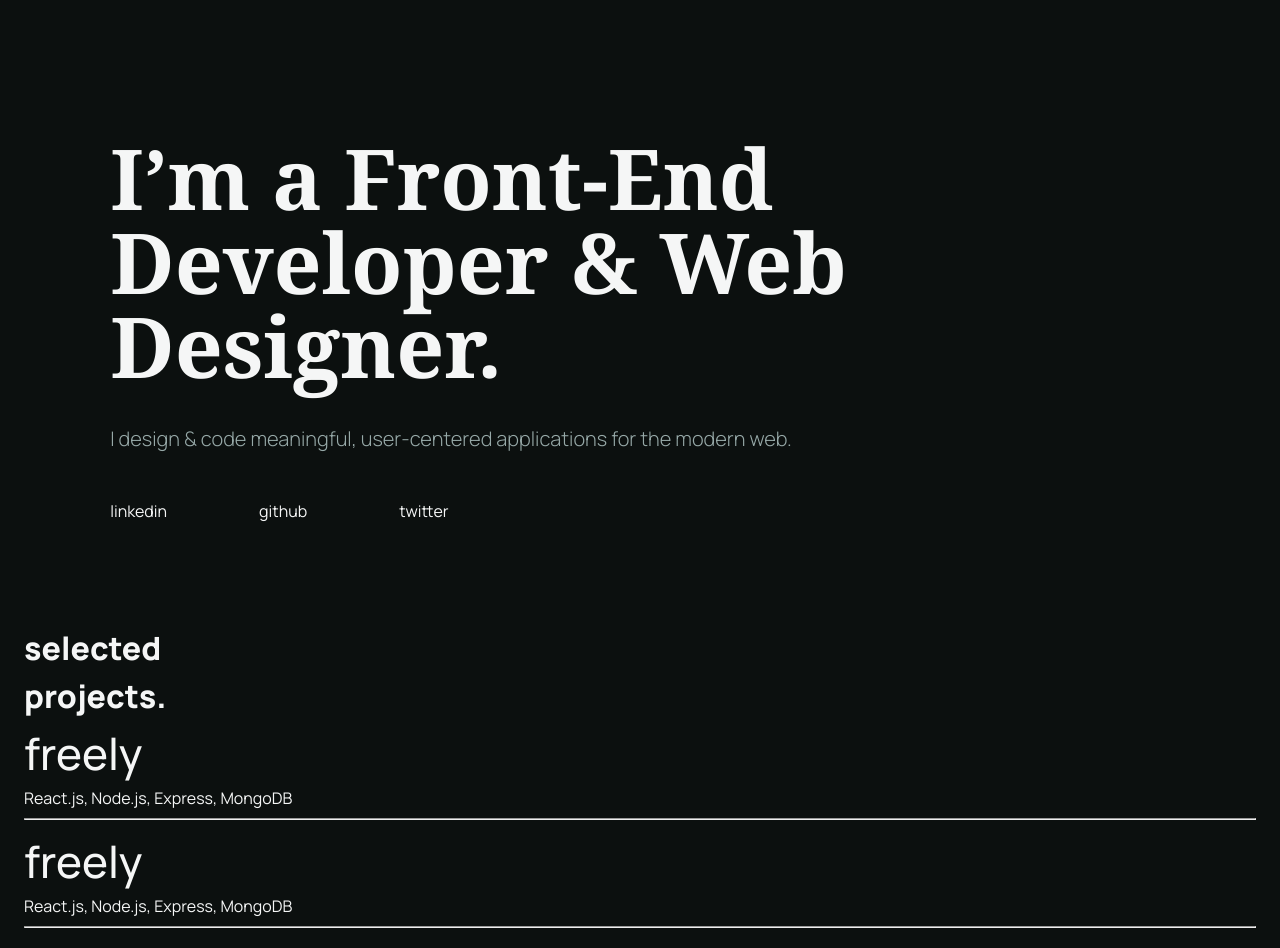
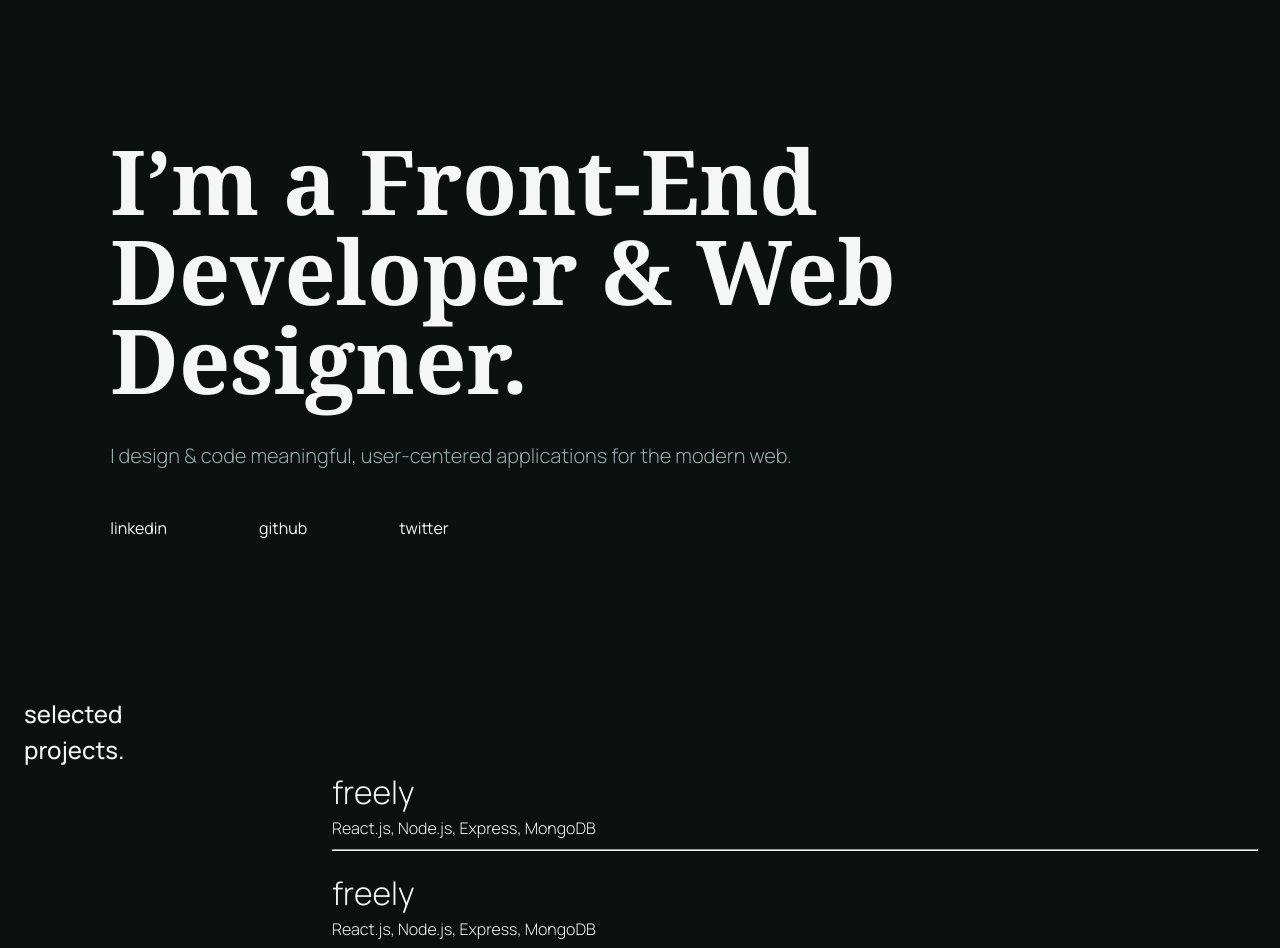
Before and after one commit to williamhzo/williamh.io, a React (Create React App) app: page / in a window 1280 px wide. Shown: the part 200-1148 px from the top of the page. Built offline with nearby package versions, Linux system fonts and the light colour scheme; a web font is replaced by a local one.

Commit message:
style projects component

```diff
--- a/src/styles/Projects.scss
+++ b/src/styles/Projects.scss
@@ -1 +1,60 @@
 @import './variables';
+
+.projects {
+  &__title {
+
+  }
+  &__wrapper {
+    width: 75%;
+    margin-left: auto;
+    // display: flex;
+    // flex-direction: column;
+    // justify-content: space-between;
+  }
+
+  &__subtitle {
+    margin-bottom: $component-margin / 4;
+  }
+
+  &__link {
+    position: relative;
+    &::after {
+      content: '';
+      position: absolute;
+      bottom: 4px;
+      left: 8px;
+      height: 1rem;
+      width: 100%;
+      background-color: rgba(255, 255, 255, 0.4);
+      transition: transform 0.2s ease-in-out;
+      transform: scaleX(0);
+      transform-origin: right;
+    }
+    &:hover::after {
+      transform-origin: left;
+      transform: scaleX(1);
+    }
+  }
+
+  &__description {
+    margin-bottom: $component-margin / 4;
+    font-family: 'manrope';
+    font-weight: 200;
+    display: flex;
+    justify-content: space-between;
+    align-items: flex-end;
+  }
+
+  &__technologies {
+    font-size: 1.25rem;
+  }
+
+  &__info {
+    font-size: 0.9rem;
+  }
+
+  &__separator {
+    margin: ($component-margin / 4) 0 ($component-margin / 2);
+    width: 100%;
+  }
+}
--- a/src/styles/variables.scss
+++ b/src/styles/variables.scss
@@ -29,8 +29,10 @@ h1 {
 h2 {
   font-family: 'Frank Ruhl Libre', Georgia, serif;
   font-weight: 700;
-  font-size: 5.25rem;
-  line-height: 5.25rem;
+  // font-size: 5.25rem;
+  // line-height: 5.25rem;
+  font-size: 7vmax;
+  line-height: 7vmax;
 }
 
 h3 {
@@ -42,12 +44,13 @@ h3 {
 
 h4 {
   font-family: 'manrope';
-  font-weight: 800;
-  font-size: 2rem;
+  font-weight: 500;
+  font-size: 1.5rem;
+  margin-top: $component-margin * 2;
 }
 
 h5 {
   font-family: 'manrope';
-  font-weight: 500;
-  font-size: 2.75rem;
+  font-weight: 300;
+  font-size: 2rem;
 }
```
